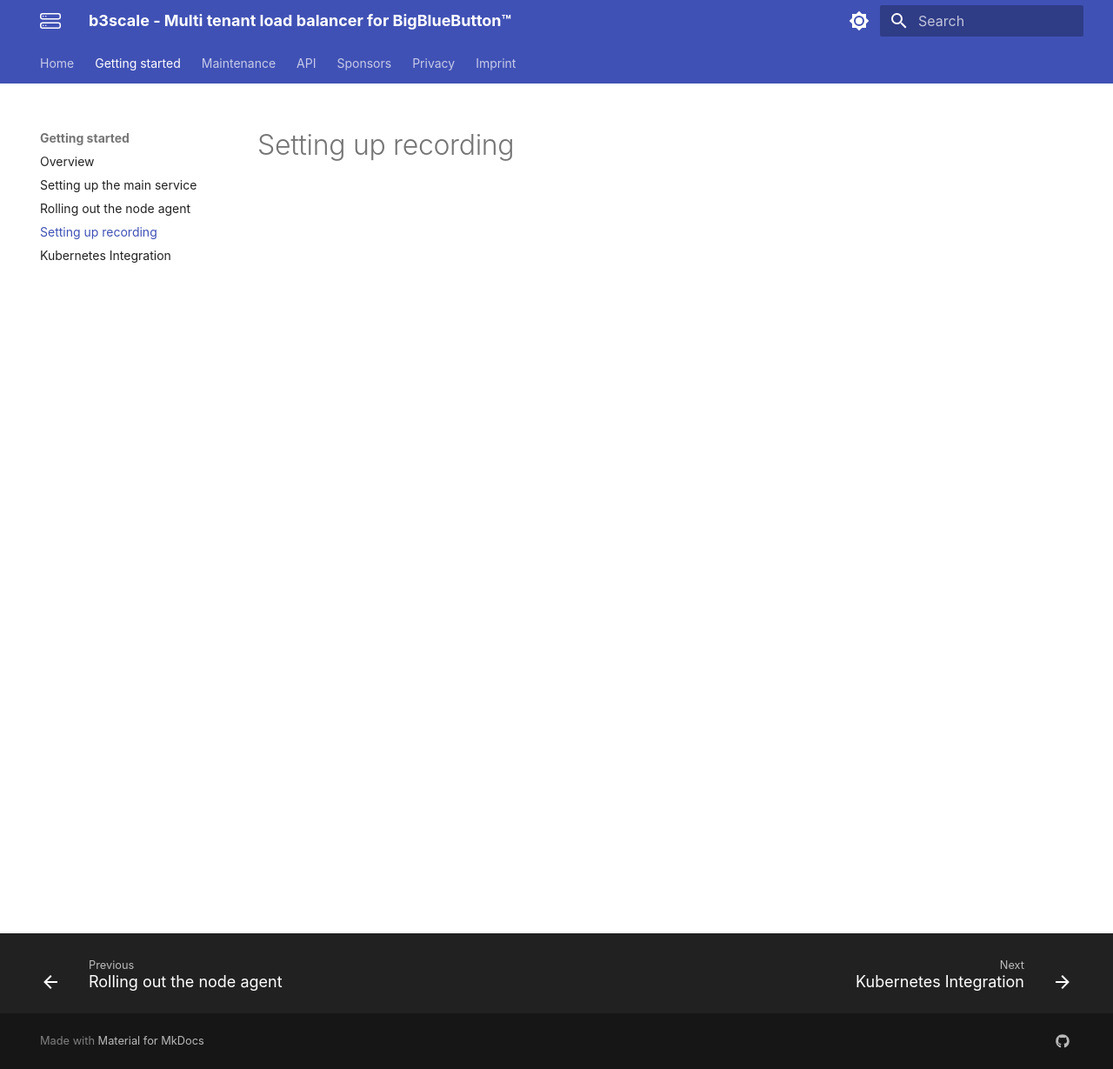
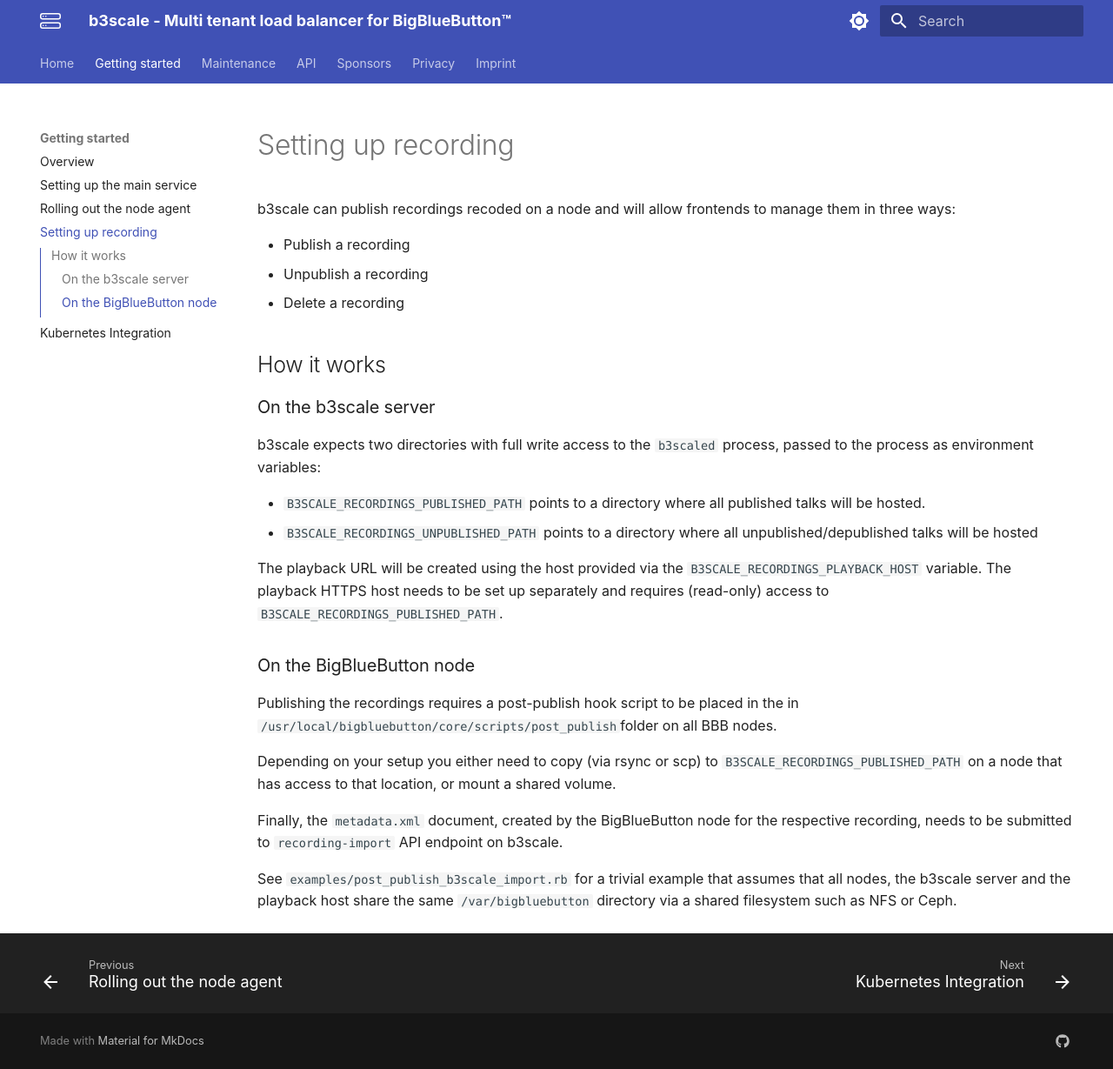
Before and after one commit to b3scale/b3scale, an MkDocs documentation site: the page built from docs/getting_started/recording.md, in a window 1280 px wide and 1229 px high. Shown: the whole window at 87% size. Built offline with MkDocs 1.6.1 and Material for MkDocs 9.7.7, drawn with Linux system fonts in a browser that asks for light colours; a script that is not in the unit is left out.

Commit message:
chore(docs): document recording

```diff
--- a/docs/getting_started/recording.md
+++ b/docs/getting_started/recording.md
@@ -1 +1,27 @@
 # Setting up recording
+
+b3scale can publish recordings recoded on a node and will allow frontends to manage them in three ways:
+
+* Publish a recording
+* Unpublish a recording
+* Delete a recording
+## How it works
+
+### On the b3scale server
+
+b3scale expects two directories with full write access to the `b3scaled` process, passed to the process as environment variables:
+
+* `B3SCALE_RECORDINGS_PUBLISHED_PATH` points to a directory where all published talks will be hosted.
+* `B3SCALE_RECORDINGS_UNPUBLISHED_PATH` points to a directory where all unpublished/depublished talks will be hosted
+
+The playback URL will be created using the host provided via the `B3SCALE_RECORDINGS_PLAYBACK_HOST` variable. The playback HTTPS host needs to be set up separately and requires (read-only) access to `B3SCALE_RECORDINGS_PUBLISHED_PATH`.
+
+### On the BigBlueButton node
+
+Publishing the recordings requires a post-publish hook script to be placed in the in `/usr/local/bigbluebutton/core/scripts/post_publish`folder on all BBB nodes.
+
+Depending on your setup you either need to copy (via rsync or scp) to `B3SCALE_RECORDINGS_PUBLISHED_PATH` on a node that has access to that location, or mount a shared volume.
+
+Finally, the `metadata.xml` document, created by the BigBlueButton node for the respective recording, needs to be submitted to `recording-import` API endpoint on b3scale.
+
+See `examples/post_publish_b3scale_import.rb` for a trivial example that assumes that all nodes, the b3scale server and the playback host share the same `/var/bigbluebutton` directory via a shared filesystem such as NFS or Ceph.
```
